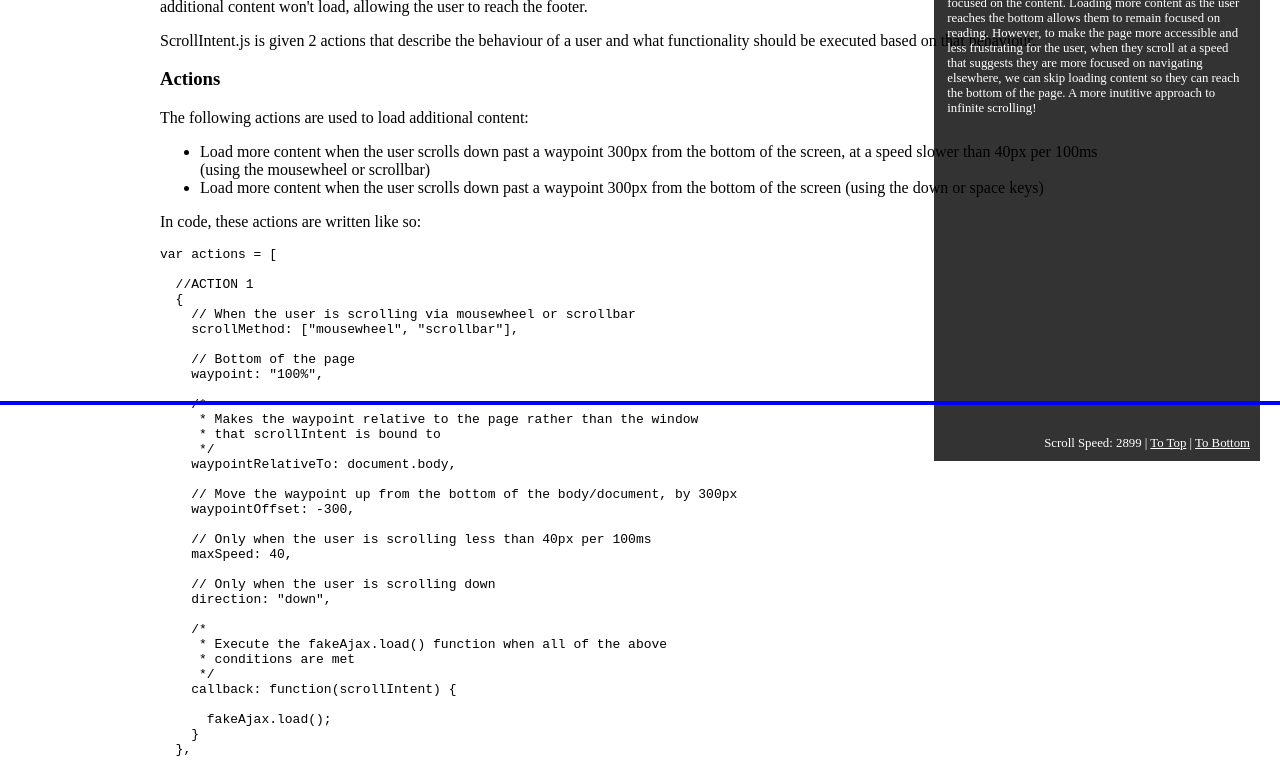
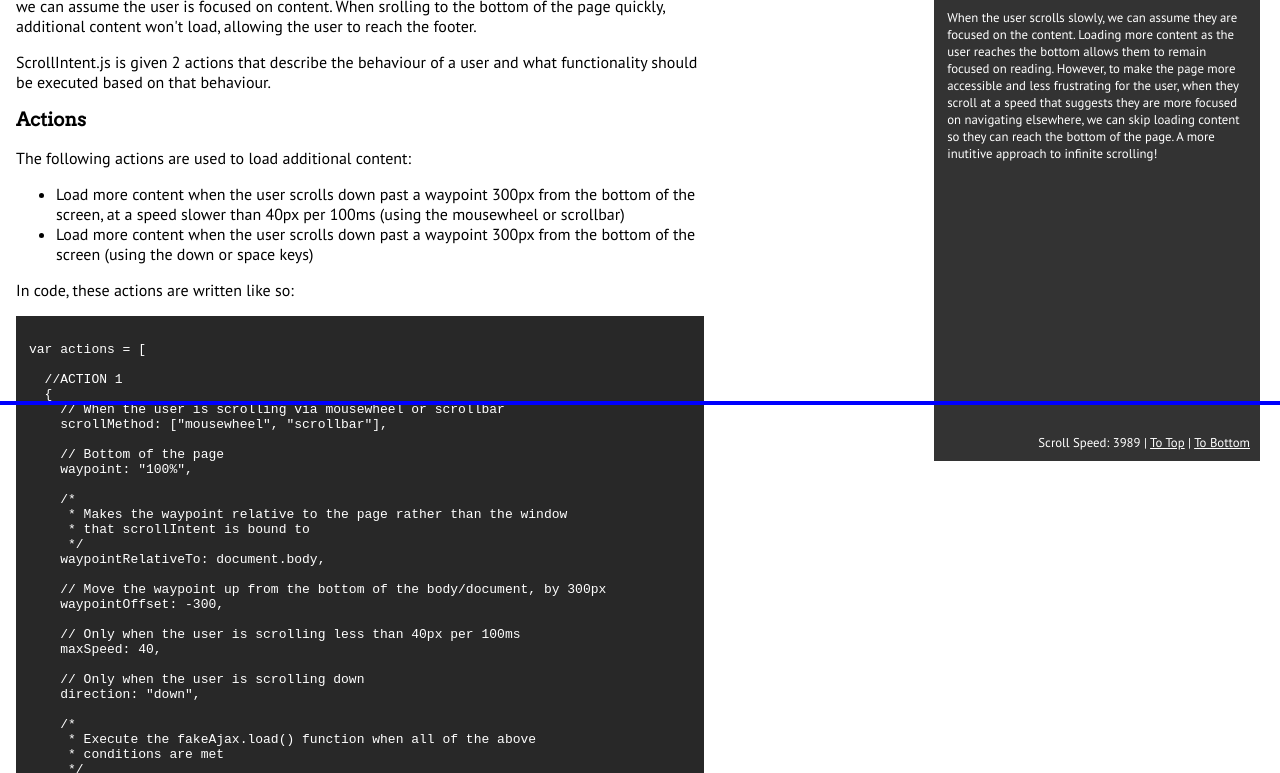
Before and after one commit to IanLunn/scrollIntent, a website: page demos/infinite-scrolling-with-footer/index.html in a window 1280 px wide. Shown: the part 319-1092 px from the top of the page. Drawn offline with Linux system fonts and the light colour scheme; the site is published under a folder, as on GitHub Pages, so addresses that start at the root find nothing.

Commit message:
Fixed broken link to main.css in all demos

```diff
--- a/demos/infinite-scrolling-with-footer/index.html
+++ b/demos/infinite-scrolling-with-footer/index.html
@@ -7,7 +7,7 @@
   <meta name="description" content="">
   <meta name="viewport" content="width=device-width, initial-scale=1.0">
   <link href='http://fonts.googleapis.com/css?family=Arvo|PT+Sans' rel='stylesheet' type='text/css'>
-  <link href="/css/main.css" rel="stylesheet" media="all">
+  <link href="../../css/main.css" rel="stylesheet" media="all">
   <link href="css/styles.css" rel="stylesheet" media="all">
 </head>
 <body>
```
Also changed, not shown: demos/intuitive-navigation/index.html (+1 -1 lines), demos/multiple-elements/index.html (+1 -1 lines).
